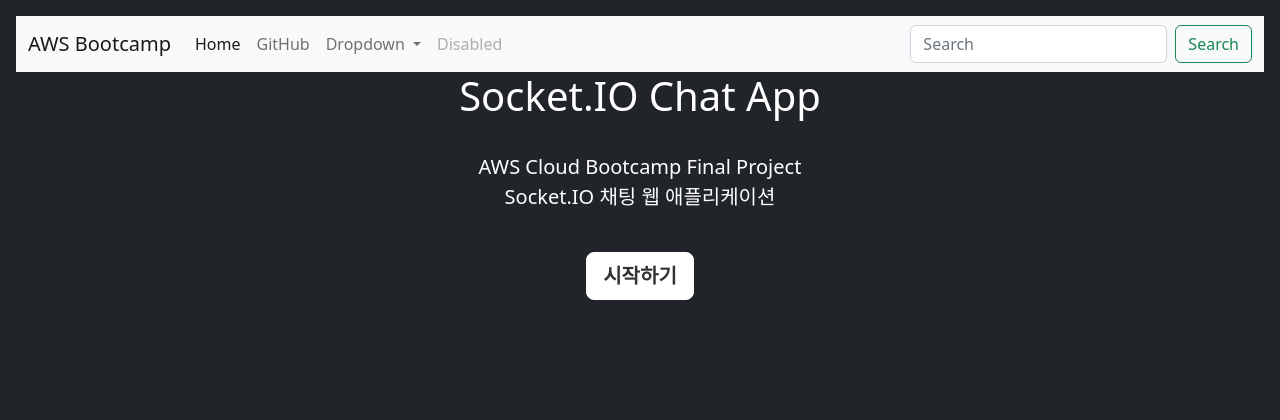
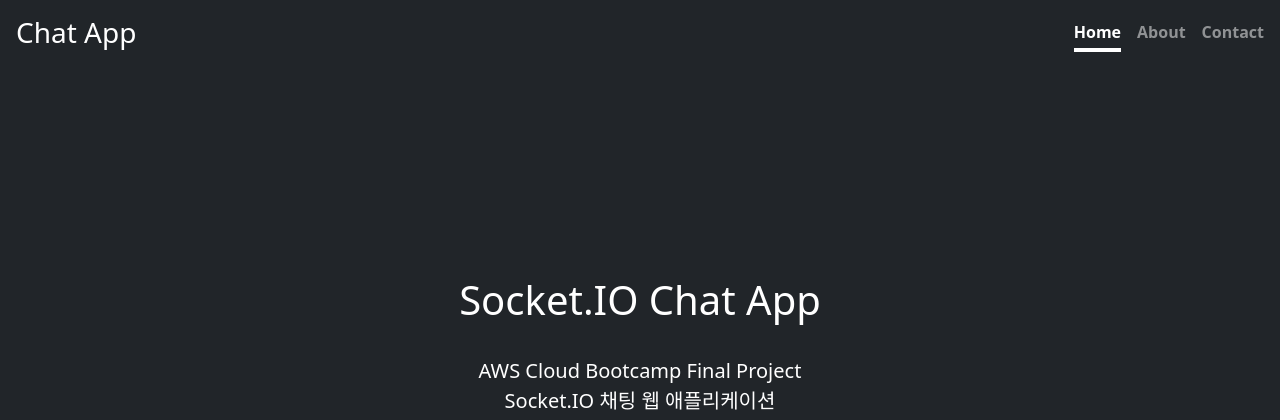
Before and after one commit to yeseong31/aws-cloud-bootcamp, a Django app: template templates/index.html in a window 1280 px wide. Shown: the top 420 px of the page. Run offline with Django 4.2, Linux system fonts and the light colour scheme; the template is opened without the code that fills it, so the values that code supplies are empty.

Commit message:
feat: Nav UI 개편

```diff
--- a/templates/nav.html
+++ b/templates/nav.html
@@ -1,39 +1,10 @@
-<nav class="navbar navbar-expand-lg bg-light">
-  <div class="container-fluid">
-    <a class="navbar-brand" href="#">AWS Bootcamp</a>
-    <button class="navbar-toggler" type="button" data-bs-toggle="collapse" data-bs-target="#navbarSupportedContent"
-            aria-controls="navbarSupportedContent" aria-expanded="false" aria-label="Toggle navigation">
-      <span class="navbar-toggler-icon"></span>
-    </button>
-    <div class="collapse navbar-collapse" id="navbarSupportedContent">
-      <ul class="navbar-nav me-auto mb-2 mb-lg-0">
-        <li class="nav-item">
-          <a class="nav-link active" aria-current="page" href="#">Home</a>
-        </li>
-        <li class="nav-item">
-          <a class="nav-link" href="#">GitHub</a>
-        </li>
-        <li class="nav-item dropdown">
-          <a class="nav-link dropdown-toggle" href="#" role="button" data-bs-toggle="dropdown" aria-expanded="false">
-            Dropdown
-          </a>
-          <ul class="dropdown-menu">
-            <li><a class="dropdown-item" href="#">Action</a></li>
-            <li><a class="dropdown-item" href="#">Another action</a></li>
-            <li>
-              <hr class="dropdown-divider">
-            </li>
-            <li><a class="dropdown-item" href="#">Something else here</a></li>
-          </ul>
-        </li>
-        <li class="nav-item">
-          <a class="nav-link disabled">Disabled</a>
-        </li>
-      </ul>
-      <form class="d-flex" role="search">
-        <input class="form-control me-2" type="search" placeholder="Search" aria-label="Search">
-        <button class="btn btn-outline-success" type="submit">Search</button>
-      </form>
-    </div>
+<header class="mb-auto">
+  <div>
+    <h3 class="float-md-start mb-0">Chat App</h3>
+    <nav class="nav nav-masthead justify-content-center float-md-end">
+      <a class="nav-link fw-bold py-1 px-0 active" aria-current="page" href="#">Home</a>
+      <a class="nav-link fw-bold py-1 px-0" href="#">About</a>
+      <a class="nav-link fw-bold py-1 px-0" href="#">Contact</a>
+    </nav>
   </div>
-</nav>
+</header>
```
